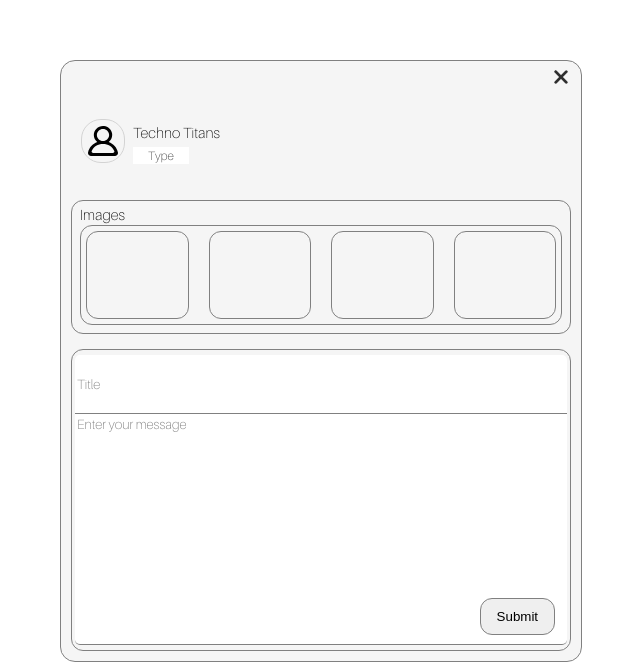
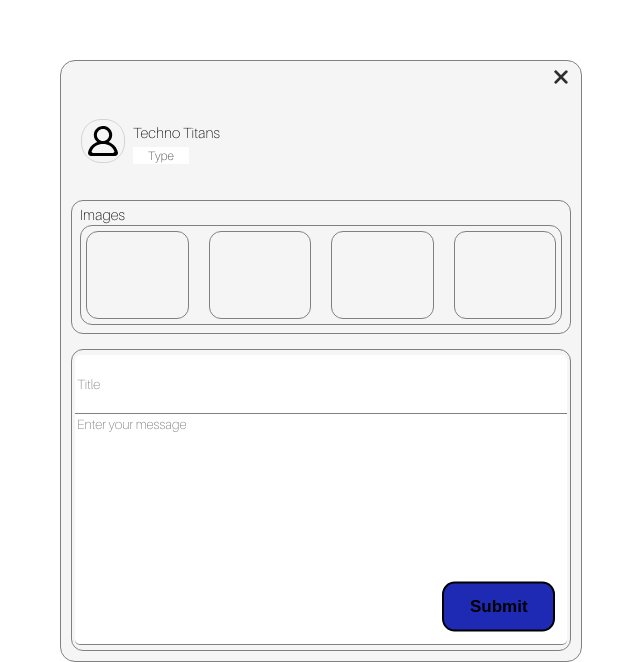
Before and after one commit to Techno-Titans/satiate-prototype, a website: page Satiate/www/home.html in a window 1280 px wide. Shown: the part 942-1604 px from the top of the page, without its empty margins (319-959 px from the left). Drawn offline with Linux system fonts and the light colour scheme.

Commit message:
Submit button design

```diff
--- a/Satiate/www/css/home.css
+++ b/Satiate/www/css/home.css
@@ -5,7 +5,7 @@
   display: flex;
   flex-direction: column;
   height: 90px;
-    background-image: url('../img/splash.png');
+  background-image: url("../img/splash.png");
   background-size: cover;
   background-attachment: fixed;
   border-bottom-left-radius: 12px;
@@ -30,7 +30,7 @@
 
 .type-text {
   font-size: 11pt;
-    font-family: 'Aileron Thin', sans-serif;
+  font-family: "Aileron Thin", sans-serif;
   font-weight: 800;
   color: rgb(46, 46, 46);
   padding-bottom: 7px;
@@ -49,7 +49,6 @@
 
 body {
   margin: 0;
-
 }
 
 .right {
@@ -67,7 +66,7 @@ body {
 
 .title {
   font-size: 14pt;
-    font-family: 'Aileron Thin', sans-serif;
+  font-family: "Aileron Thin", sans-serif;
   font-weight: 800;
   color: #1f2ab4;
   padding-bottom: 7px;
@@ -117,7 +116,7 @@ path {
 }
 
 .post-text {
-    font-family: 'Aileron Regular', sans-serif;
+  font-family: "Aileron Regular", sans-serif;
   font-size: 14pt;
 }
 
@@ -144,7 +143,6 @@ path {
   border: 1px solid gray;
   border-radius: 15px;
   z-index: 5;
-
 }
 
 .inToTheScreen {
@@ -240,7 +238,6 @@ path {
 .dropdown {
   position: relative;
   display: inline-block;
-
 }
 
 .dropbtn {
@@ -249,7 +246,7 @@ path {
   padding-left: 15px;
   padding-right: 15px;
   font-size: 12px;
-    font-family: 'Aileron Thin', sans-serif;
+  font-family: "Aileron Thin", sans-serif;
   border: none;
   cursor: pointer;
 }
@@ -267,7 +264,6 @@ path {
   padding: 5px;
   text-decoration: none;
   display: block;
-
 }
 
 .dropdown:hover .dropdown-content {
@@ -294,7 +290,6 @@ path {
   flex-direction: column;
   margin-left: 8px;
   line-height: 0;
-
 }
 
 .post-info {
@@ -334,11 +329,30 @@ path {
   align-self: flex-end;
   bottom: 5%;
   right: 3%;
-    border: 1px solid gray;
-    border-radius: 12px;
-    padding: 10px;
-    padding-left: 16px;
-    padding-right: 16px;
+  --button_radius: 0.75em;
+  --button_color: #1f2ab4;
+  --button_outline_color: #000000;
+  font-size: 17px;
+  font-weight: bold;
+  border: none;
+  padding: 10px 16px;
+  background: var(--button_outline_color);
+}
+
+#submit-button {
+  display: block;
+  box-sizing: border-box;
+  border: 2px solid var(--button_outline_color);
+  border-radius: var(--button_radius);
+  padding: 0.75em 1.5em;
+  background: var(--button_color);
+  color: var(--button_outline_color);
+  transform: translateY(-0.2em);
+  transition: transform 0.1s ease;
+}
+
+#submit-button:active {
+  transform: translateY(0);
 }
 
 .post-images-head {
```
Lines whose indentation alone changed are shown as unchanged.
